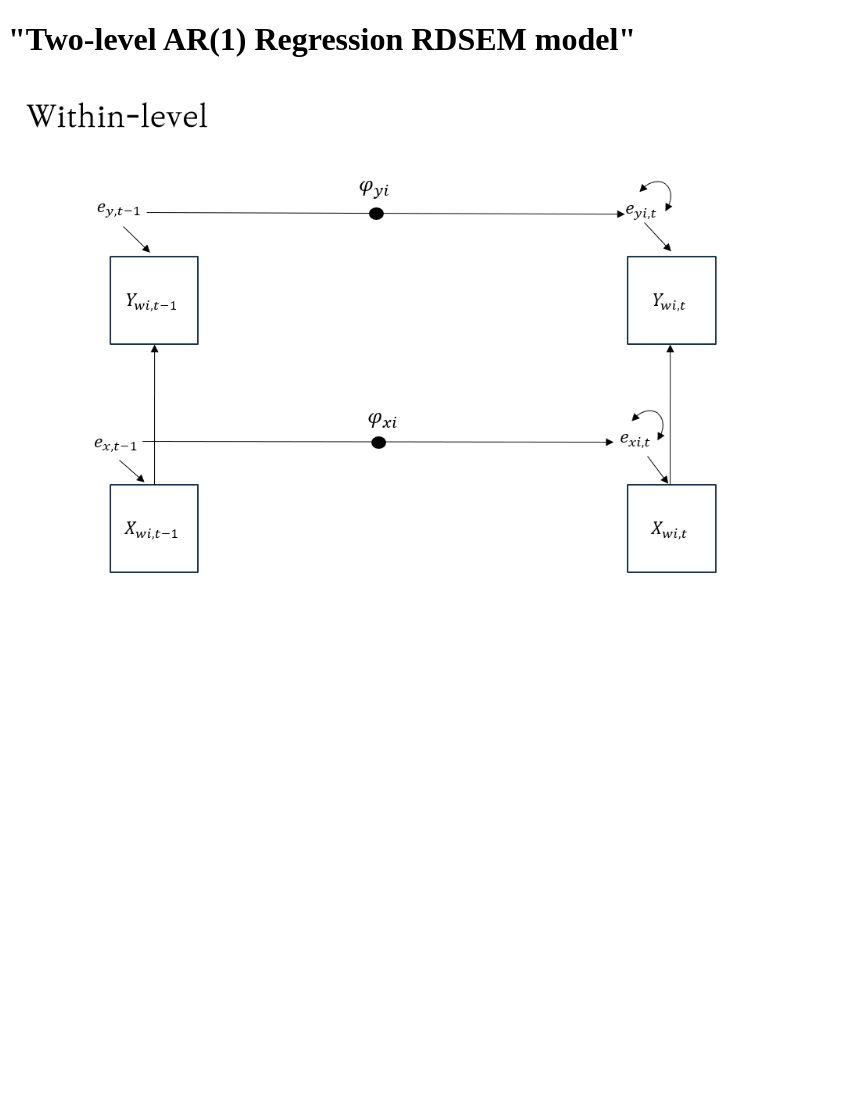
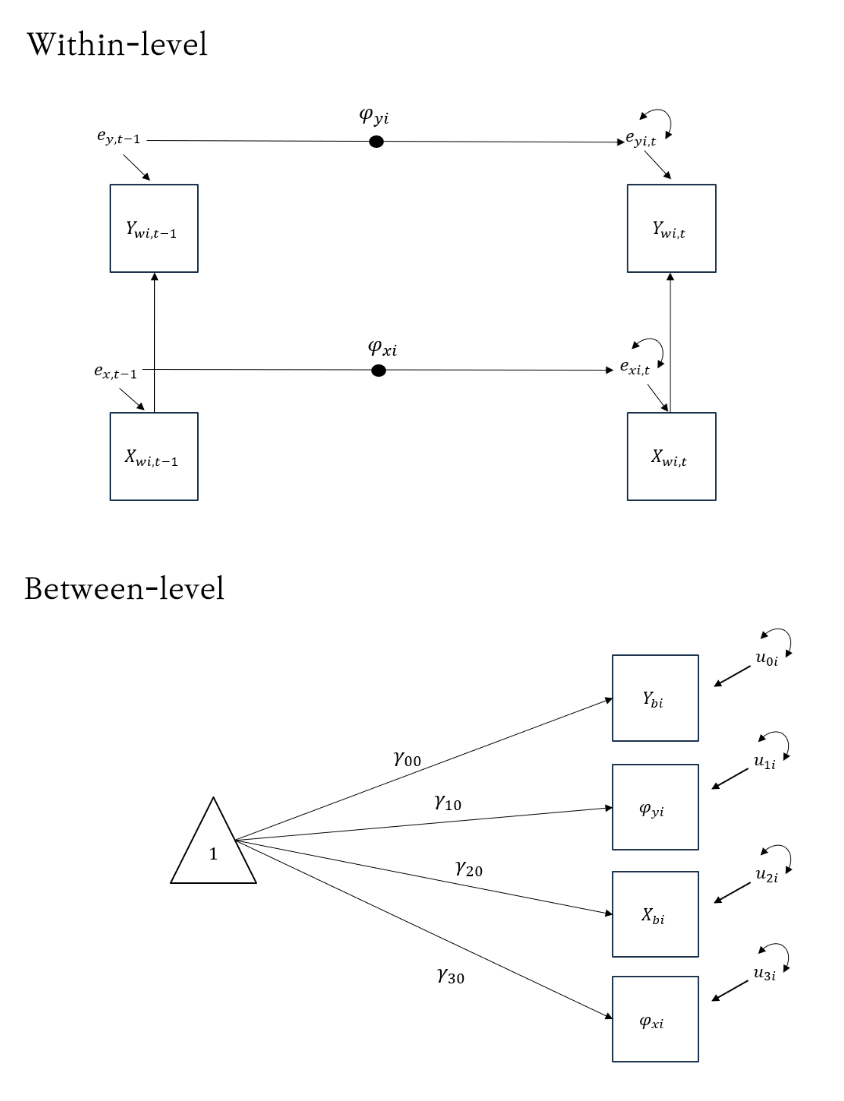
Before and after one commit to psy-math/IMPS-poster, a plain HTML site: page index.html in a window 1280 px wide. Shown: the whole page, without its empty margins (0-844 px from the left). Before the commit the page ends 800 px from the top, so only its background shows below. Drawn offline with Linux system fonts and the light colour scheme.

Commit message:
12werasd

```diff
--- a/index.html
+++ b/index.html
@@ -2,10 +2,15 @@
 <html lang="en">
 <head>
   <meta charset="UTF-8">
-  <title>"Two-level AR(1) Regression RDSEM model"</title>
+  <title>Two-level AR(1) Regression RDSEM model</title>
 </head>
 <body>
-  <h1>"Two-level AR(1) Regression RDSEM model"</h1>
-  <img src="poster.png" alt="poster" style="width:100%; max-width:900px;">
+
+
+
+  <img src="poster.png" alt="poster 1" style="width:100%; max-width:900px;">
+
+
+  <img src="poster2.png" alt="poster 2" style="width:100%; max-width:900px;">
 </body>
 </html>
```
Also changed, not shown: poster2.png (added).
